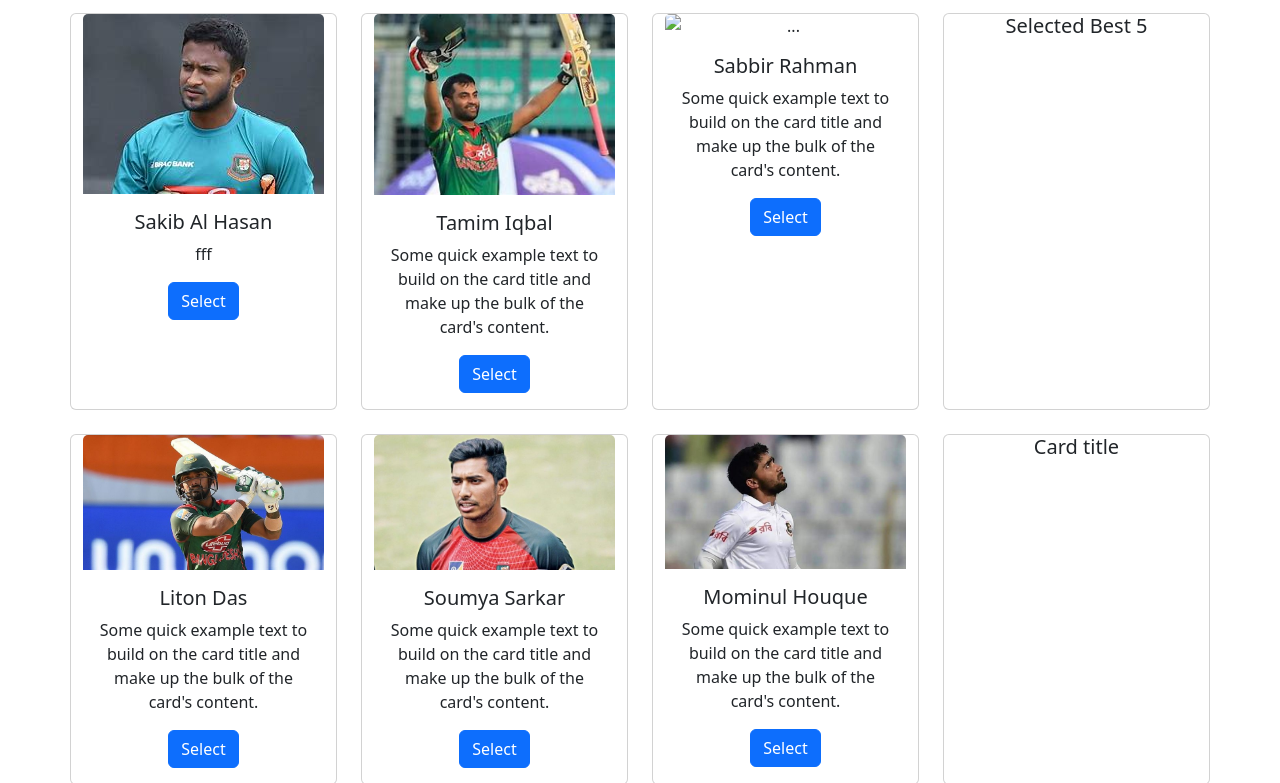
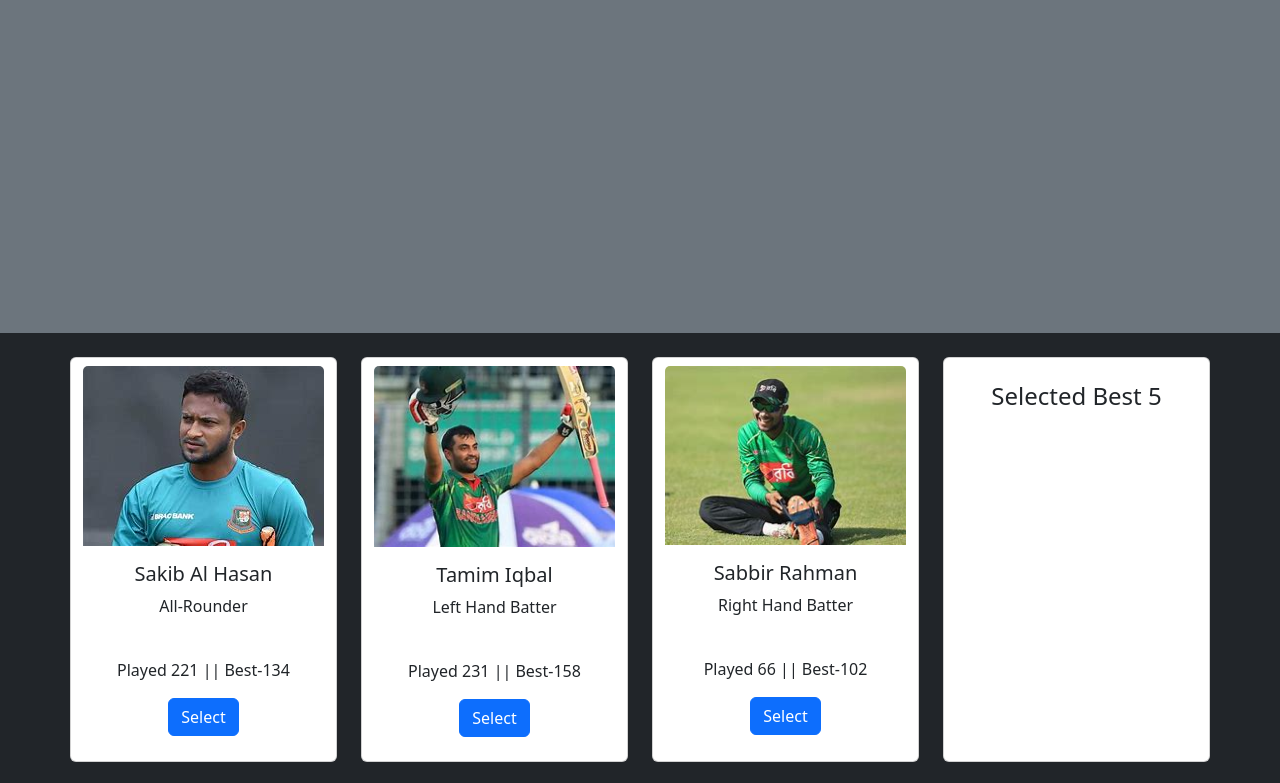
Before and after one commit to Fahim1272/best-five-ass5, a plain HTML site: page index.html in a window 1280 px wide. Shown: the part 67-850 px from the top of the page. Drawn offline with nearby package versions, Linux system fonts and the light colour scheme.

Commit message:
card design done

```diff
--- a/index.html
+++ b/index.html
@@ -5,72 +5,74 @@
     <meta charset="UTF-8">
     <meta http-equiv="X-UA-Compatible" content="IE=edge">
     <meta name="viewport" content="width=device-width, initial-scale=1.0">
-    <title>hello JS</title>
+    <title>Select Best Team</title>
     <link rel="stylesheet" href="	https://cdn.jsdelivr.net/npm/bootstrap@5.2.0/dist/css/bootstrap.min.css">
 </head>
 
-<body>
-    <header class="bg-dark text-white  text-center overflow-hidden">
-        <h1>Hello World</h1>
+<body class=" bg-dark">
+    <header class="bg-secondary text-white text-center overflow-hidden " style="height: 25rem">
+
+        <h1 class="align-middle">Select Best Team</h1>
     </header>
     <section class="container mt-4">
         <div class="row gx-4 ">
-            <div class="card col me-4 text-center" style="width: 18rem;">
+            <div class="card col me-4 text-center py-2" style="width: 18rem;">
                 <img src="img/OIP.jpg" class="card-img-top img-fluid" alt="...">
                 <div class="card-body">
                     <h5 id="playerOne" class="card-title">Sakib Al Hasan</h5>
-                    <p class="card-text">fff</p>
+                    <p class="card-text">All-Rounder</p> <br>
+                    <p class="card-text">Played 221 || Best-134</p>
                     <button id="player1" class="btn btn-primary">Select</button>
                 </div>
             </div>
-            <div class="card col me-4 text-center">
+            <div class="card col me-4 text-center py-2">
                 <img src="img/tamim.jpg" class="card-img-top" alt="...">
                 <div class="card-body">
                     <h5 id="playerTwo" class="card-title playerOne">Tamim Iqbal</h5>
-                    <p class="card-text">Some quick example text to build on the card title and make up the bulk of the
-                        card's content.</p>
+                    <p class="card-text">Left Hand Batter</p> <br>
+                    <p class="card-text">Played 231 || Best-158</p>
                     <button id="player2" class="btn btn-primary">Select</button>
                 </div>
             </div>
-            <div class="card col me-4 text-center">
-                <img src="" class="card-img-top" alt="...">
+            <div class="card col me-4 text-center py-2">
+                <img src="img/ddd.jpg" class="card-img-top" alt="...">
                 <div class="card-body">
                     <h5 id="playerThree" class="card-title playerOne">Sabbir Rahman</h5>
-                    <p class="card-text">Some quick example text to build on the card title and make up the bulk of the
-                        card's content.</p>
+                    <p class="card-text">Right Hand Batter</p> <br>
+                    <p class="card-text">Played 66 || Best-102 </p>
                     <button id="player3" class="btn btn-primary">Select</button>
                 </div>
             </div>
-            <div class="card col text-center" style="width: 18rem;">
-                <h5 class="card-title">Selected Best 5</h5>
+            <div class="card col text-center" style="width: 18rem; ">
+                <h4 class="card-title mt-4">Selected Best 5</h4>
                 <ol id="player-container"></ol>
             </div>
         </div>
         <div class="row  my-4">
-            <div class="card col me-4 text-center" style="width: 18rem;">
+            <div class="card col me-4 text-center py-2" style="width: 18rem;">
                 <img src="img/liton.jpg" class="card-img-top" alt="...">
                 <div class="card-body">
                     <h5 id="playerFour" class="card-title playerOne">Liton Das</h5>
-                    <p class="card-text">Some quick example text to build on the card title and make up the bulk of the
-                        card's content.</p>
+                    <p class="card-text">Right Hand Batter</p> <br>
+                    <p class="card-text">Played 57 || Best-176</p>
                     <button id="player4" class="btn btn-primary">Select</button>
                 </div>
             </div>
-            <div class="card col me-4 text-center" style="width: 18rem;">
+            <div class="card col me-4 text-center py-2" style="width: 18rem;">
                 <img src="img/soumya (1).jpg" class="card-img-top" alt="...">
                 <div class="card-body">
                     <h5 id="playerFive" class="card-title playerOne">Soumya Sarkar</h5>
-                    <p class="card-text">Some quick example text to build on the card title and make up the bulk of the
-                        card's content.</p>
+                    <p class="card-text">Right Hand Batter</p> <br>
+                    <p class="card-text">Played 61 || Best-127</p>
                     <button id="player5" class="btn btn-primary">Select</button>
                 </div>
             </div>
-            <div class="card col me-4 text-center" style="width: 18rem;">
+            <div class="card col me-4 text-center py-2" style="width: 18rem;">
                 <img src="img/mominul.jpg" class="card-img-top" alt="...">
                 <div class="card-body">
                     <h5 id="playerSix" class="card-title playerOne">Mominul Houque</h5>
-                    <p class="card-text">Some quick example text to build on the card title and make up the bulk of the
-                        card's content.</p>
+                    <p class="card-text">Right Hand Batter</p> <br>
+                    <p class="card-text">Played 55 || Best-60</p>
                     <button id="player6" class="btn btn-primary">Select</button>
                 </div>
             </div>
```
Also changed, not shown: js/first.js (+0 -13 lines), img/ddd.jpg (added), img/sabbbir.jpg (added).
